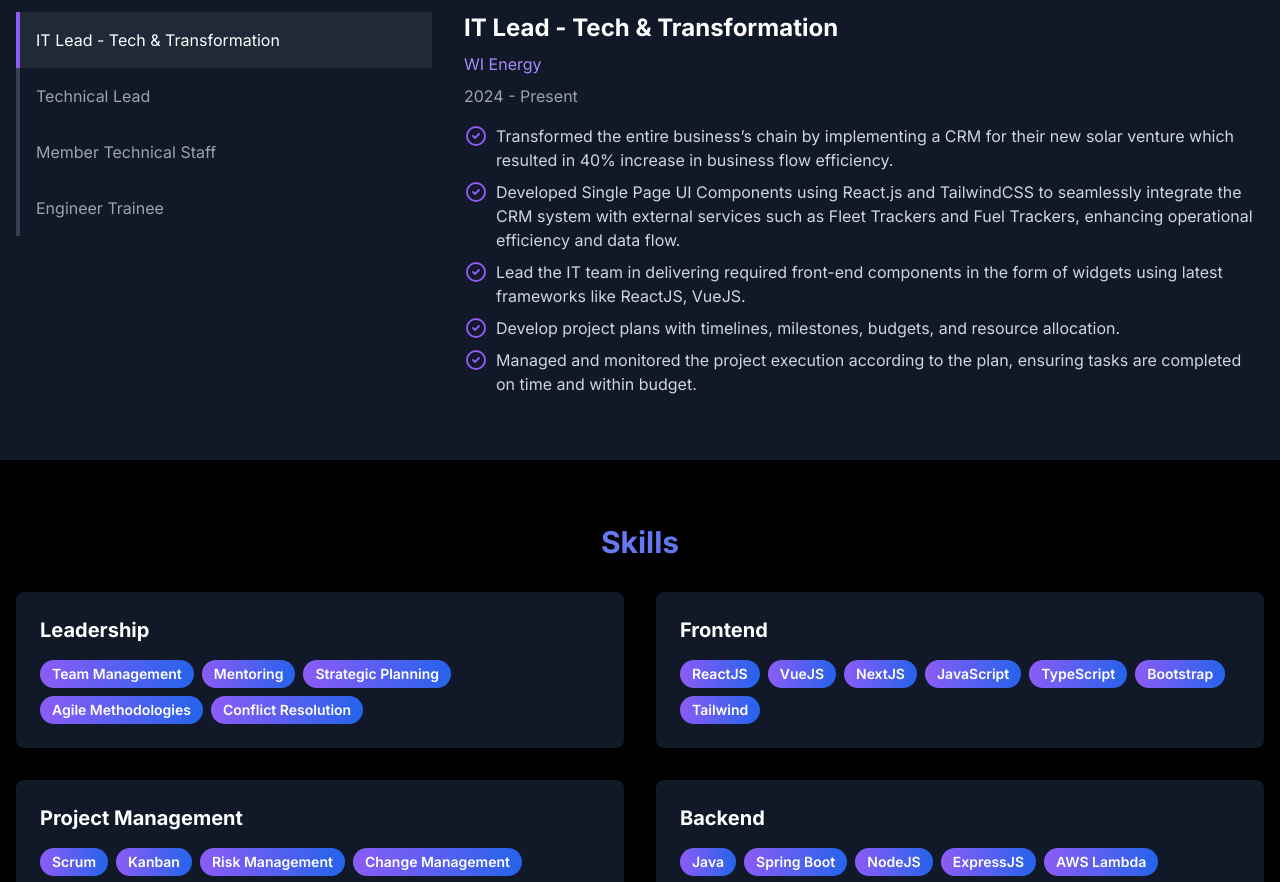
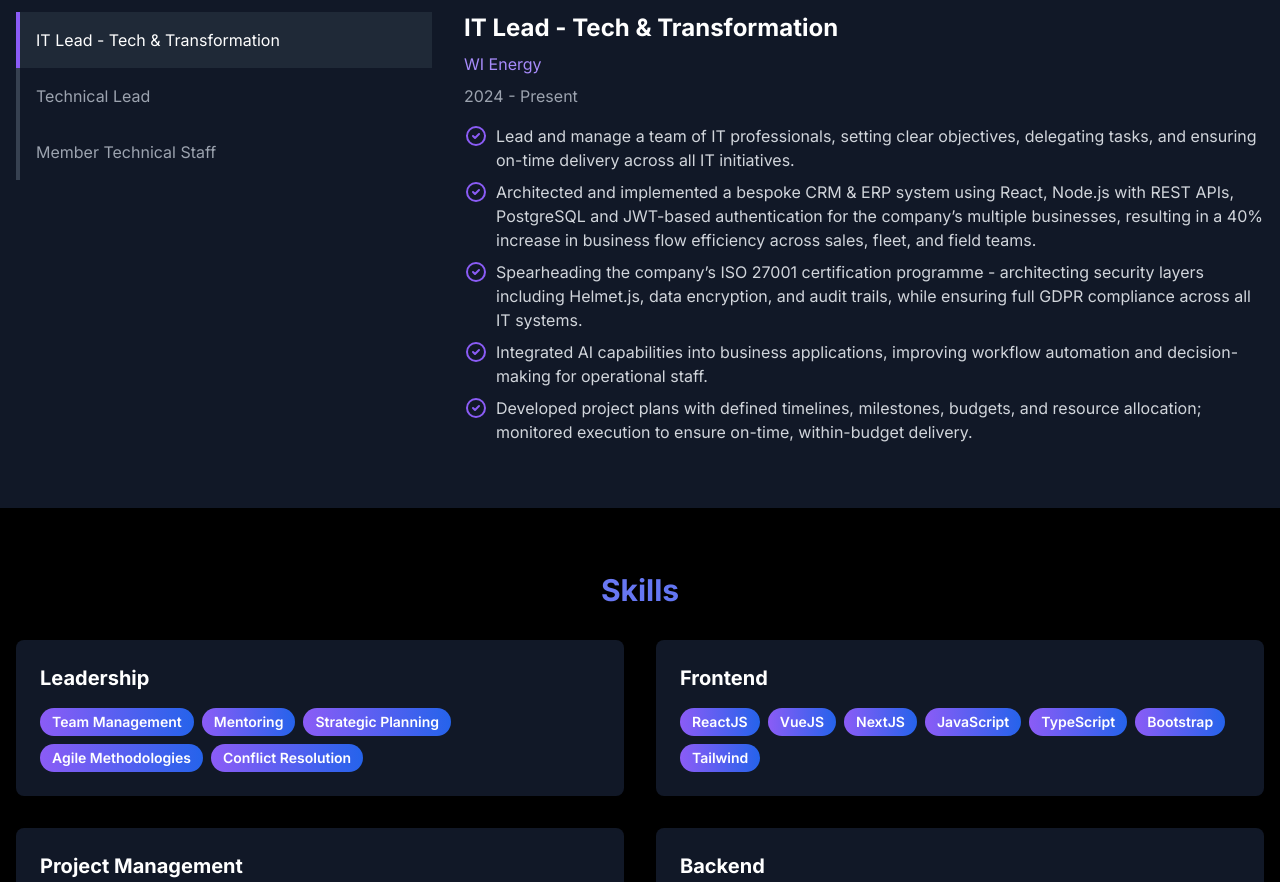
Before and after one commit to vigneshvenkat/senior-it-lead-portfolio, a Next.js app: page /vigneshvenkat.github.io/ in a window 1280 px wide. Shown: the part 980-1862 px from the top of the page. Built offline with nearby package versions, Linux system fonts and the light colour scheme.

Commit message:
Updated the contents of my experience

```diff
--- a/src/components/Experience.tsx
+++ b/src/components/Experience.tsx
@@ -8,11 +8,11 @@ const experiences = [
     company: "WI Energy",
     period: "2024 - Present",
     responsibilities: [
-      "Transformed the entire business’s chain by implementing a CRM for their new solar venture which resulted in 40% increase in business flow efficiency.",
-      "Developed Single Page UI Components using React.js and TailwindCSS to seamlessly integrate the CRM system with external services such as Fleet Trackers and Fuel Trackers, enhancing operational efficiency and data flow.",
-      "Lead the IT team in delivering required front-end components in the form of widgets using latest frameworks like ReactJS, VueJS.",
-      "Develop project plans with timelines, milestones, budgets, and resource allocation.",
-      "Managed and monitored the project execution according to the plan, ensuring tasks are completed on time and within budget."
+      "Lead and manage a team of IT professionals, setting clear objectives, delegating tasks, and ensuring on-time delivery across all IT initiatives.",
+      "Architected and implemented a bespoke CRM & ERP system using React, Node.js with REST APIs, PostgreSQL and JWT-based authentication for the company’s multiple businesses, resulting in a 40% increase in business flow efficiency across sales, fleet, and field teams.",
+      "Spearheading the company’s ISO 27001 certification programme - architecting security layers including Helmet.js, data encryption, and audit trails, while ensuring full GDPR compliance across all IT systems.",
+      "Integrated AI capabilities into business applications, improving workflow automation and decision-making for operational staff.",
+      "Developed project plans with defined timelines, milestones, budgets, and resource allocation; monitored execution to ensure on-time, within-budget delivery."
     ]
   },
   {
@@ -20,11 +20,11 @@ const experiences = [
     company: "Zoho Corporation Private Limited",
     period: "2019 - 2022",
     responsibilities: [
-      "Worked with stakeholders to understand their IT needs and defined project scope for software implementations.",
-      "Collaborated with supporting third-party and inbuilt applications to Integrate with CRM which increased the number of overall integrated apps by 100% which in turn increased our product’s revenue by 30%.",
-      "Designed and implemented backend services using Java, Spring Boot, integrating caching methodologies (Redis) to optimize performance and reduce latency by 25%.",
-      "Led database design initiatives for CRM modules, ensuring scalability and efficient data retrieval, which improved query response times by 20%.",
-      "Provided my team with a streamlined plan for all requirements gathered from clients to help them in completing the requirements on time and streamlining this increased our accuracy in delivering items by 50%."
+      "Directed the team’s frontend delivery using React.js, Vue.js, TypeScript setting technical standards and guiding architecture decisions across the CRM platform.",
+      "Orchestrated the integration of third-party and internal applications with Zoho CRM via REST APIs and Node.js middleware services, doubling the number of integrated apps and driving a 30% increase in product revenue.",
+      "Developed bespoke Node.js applications for premium enterprise customers, tailored to their specific business workflows and operational requirements.",
+      "Led database design initiatives for CRM modules, improving query response times by 20% through indexing and schema optimisation strategies.",
+      "Mentored and managed the team through structured requirement delivery plans, increasing on-time delivery accuracy by 50%."
     ]
   },
   {
@@ -32,14 +32,16 @@ const experiences = [
     company: "Zoho Corporation Private Limited",
     period: "2015 - 2019",
     responsibilities: [
-      "Led the modernization of Zoho Vault's architecture, transitioning from legacy systems to a React and Node.js stack that improved performance by 30% while maintaining robust security standards for password management.",
-      "Designed and implemented critical features like automatic password rotation and form filling, which contributed to a 20% increase in paid subscriptions through improved user experience.",
-      "Consolidated multiple browser extensions into a unified codebase using Node.js, reducing maintenance overhead by 70% through careful architecture design and modular development practices.",
-      "Established comprehensive testing protocols that reduced production issues by 40%, combining unit testing with end-to-end validation of security-critical functionality.",
-      "Mentored junior team members in modern development practices, particularly around building secure, maintainable web applications with React and TypeScript.",
+      "Spearheaded the full modernisation of Zoho Vault’s architecture, migrating from a legacy stack to React and Node.js, improving performance by 30% while maintaining enterprise-grade security standards.",
+      "Designed and delivered critical security features including automatic password rotation and intelligent form filling, contributing to a 20% increase in paid subscriptions.",
+      "Consolidated multiple browser extensions into a single unified Node.js codebase, reducing maintenance overhead by 70% through modular architecture design.",
+      "Established comprehensive testing protocols combining Jest unit tests and Selenium end-to-end testing, reducing production incidents by 40%.",
+      "Mentored junior team members in modern development practices, particularly around building secure, maintainable web applications with React and JavaScript.",
       "Collaborated with security teams to implement encryption best practices and audit trails, ensuring compliance with enterprise security requirements."
     ]
-  },
+  }
+];
+/*
 {
   title: "Engineer Trainee",
   company: "Zoho Corporation Private Limited",
@@ -50,10 +52,9 @@ const experiences = [
     "Updated the vulnerability database periodically by adding latest vulnerabilities revealed by international regulatory bodies like Common Vulnerabilities and Exposures, National Institute of Science and Technology, etc",
     "Updated the patch database by adding the patches released for the respective vulnerabilities exposed on products developed by famous brands like Adobe, Google, Microsoft, etc",
     "Delivered hot-fixes as and when required"
-    ],
-  },
-];
-
+  ]
+}
+*/
 const Experience = () => {
   const [activeTab, setActiveTab] = useState(0);
   const experienceRef = useRef<HTMLDivElement | null>(null);
```
Lines whose indentation alone changed are shown as unchanged.
